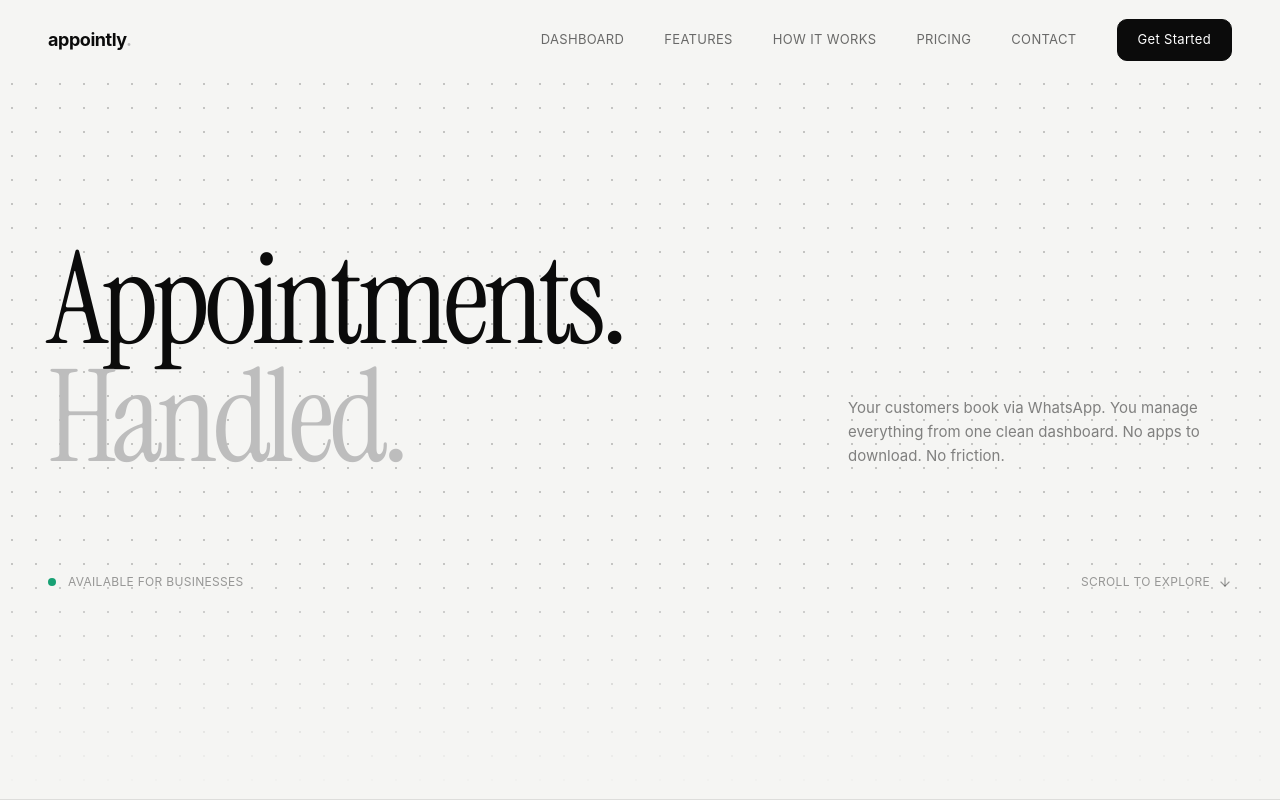
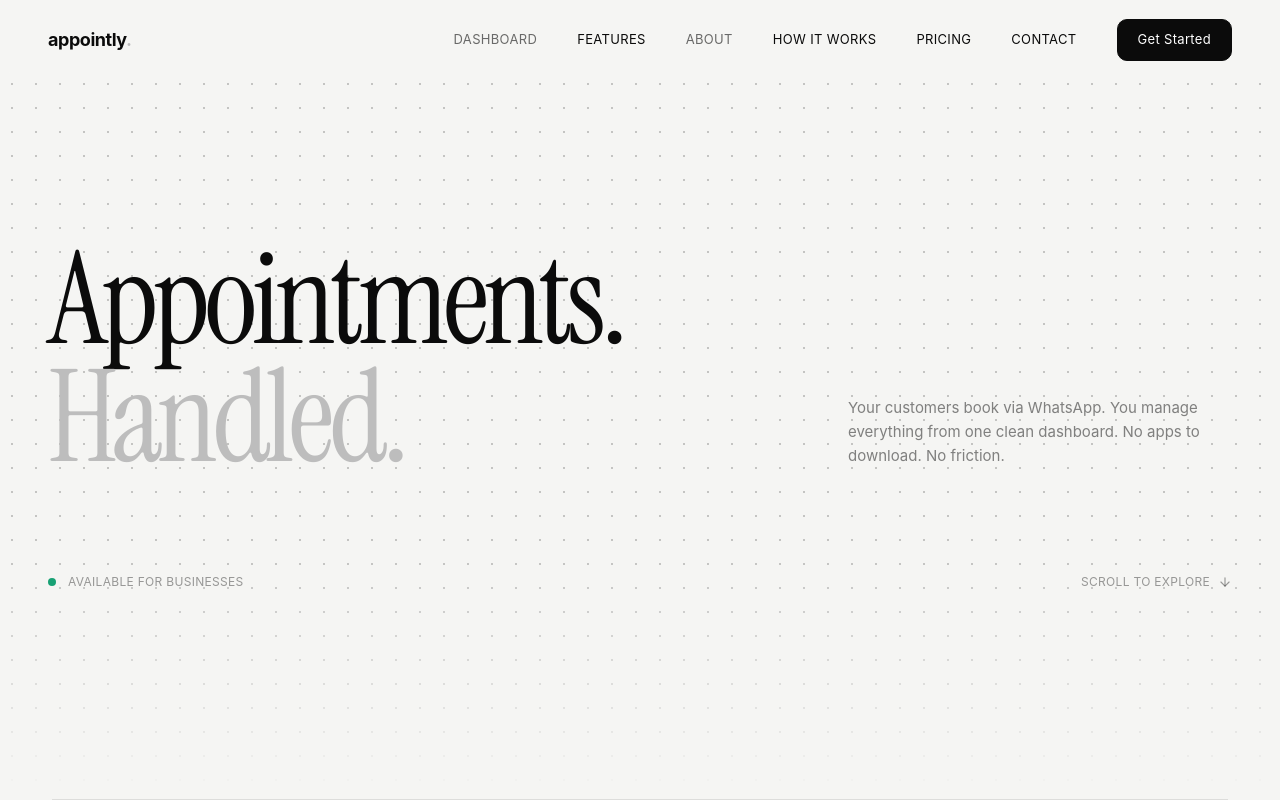
Before and after one commit to Now-Tiger/Appointly, a Next.js app: page / in a window 1280 px wide. Shown: the top 800 px of the page. Built offline with nearby package versions, Linux system fonts and the light colour scheme.

Commit message:
css fixes

```diff
--- a/components/landing/Footer.tsx
+++ b/components/landing/Footer.tsx
@@ -1,10 +1,27 @@
 "use client";
 
+import Link from "next/link";
+
 const footerLinks = {
-  Product: ["Features", "Pricing", "Integrations", "Changelog"],
+  Product: ["Features", "Pricing", "About", "Changelog"],
   Company: ["About", "Blog", "Careers", "Contact"],
   Legal: ["Privacy", "Terms", "Security"],
 };
+
+// const footerItemsWithLinks = [
+//   { category: "Product", label: "Features", page: "/#features" },
+//   { category: "Product", label: "Pricing", page: "/#pricing" },
+//   { category: "Product", label: "Integrations", page: "/" },
+//
+//   { category: "Company", label: "About", page: "/about" },
+//   { category: "Company", label: "Blog", page: "/" },
+//   { category: "Company", label: "Careers", page: "/" },
+//   { category: "Company", label: "Contact", page: "/" },
+//
+//   { category: "Legal", label: "Privacy", page: "/" },
+//   { category: "Legal", label: "Terms", page: "/" },
+//   { category: "Legal", label: "Security", page: "/" },
+// ];
 
 export default function Footer() {
   return (
@@ -30,12 +47,12 @@ export default function Footer() {
               <ul className="space-y-2.5">
                 {links.map((link) => (
                   <li key={link}>
-                    <a
-                      href="#"
+                    <Link
+                      href={link.toLowerCase()}
                       className="text-white/50 text-sm hover:text-white transition-colors duration-200"
                     >
                       {link}
-                    </a>
+                    </Link>
                   </li>
                 ))}
               </ul>
--- a/components/landing/HeroSection.tsx
+++ b/components/landing/HeroSection.tsx
@@ -76,7 +76,7 @@ export default function HeroSection() {
       </div>
 
       {/* Thin bottom divider */}
-      <div className="absolute bottom-0 left-0 right-0 h-px bg-[#0B0B0B]/10" />
+      <div className="absolute bottom-0 left-5 right-5 md:left-13 md:right-13 h-px bg-[#0B0B0B]/10" />
     </section>
   );
 }
--- a/components/landing/Navbar.tsx
+++ b/components/landing/Navbar.tsx
@@ -4,75 +4,81 @@ import { useState } from "react";
 import { motion, AnimatePresence } from "framer-motion";
 import { Menu, X } from "lucide-react";
 import Link from "next/link";
+import { usePathname } from "next/navigation";
 
-const navLinks = [
-  { label: "Dashboard", href: "/dashboard", isPage: true },
-  { label: "Features", href: "#features" },
-  { label: "How it works", href: "#how-it-works" },
-  { label: "Pricing", href: "#pricing" },
-  { label: "Contact", href: "#contact" },
+type NavLink = {
+  label: string;
+  href: string;
+};
+
+const navLinks: NavLink[] = [
+  { label: "Dashboard", href: "/dashboard" },
+  { label: "Features", href: "/#features" },
+  { label: "About", href: "/about" },
+  { label: "How it works", href: "/#how-it-works" },
+  { label: "Pricing", href: "/#pricing" },
+  { label: "Contact", href: "/#contact" },
 ];
 
 export default function Navbar() {
   const [mobileOpen, setMobileOpen] = useState(false);
+  const pathname = usePathname();
 
-  const scrollTo = (href: string) => {
-    setMobileOpen(false);
-    const el = document.querySelector(href);
-    if (el) el.scrollIntoView({ behavior: "smooth" });
-  };
+  const closeMobile = () => setMobileOpen(false);
 
   return (
     <>
+      {/* Navbar */}
       <nav className="fixed top-0 left-0 right-0 z-50 bg-[#F5F5F3]/90 backdrop-blur-sm">
-        <div className="max-w-350 mx-auto flex items-center justify-between px-6 md:px-12 h-16 md:h-20">
-          <a
-            href="#"
+        <div className="max-w-7xl mx-auto flex items-center justify-between px-6 md:px-12 h-16 md:h-20">
+          <Link
+            href="/"
             className="text-[#0B0B0B] font-bold text-lg tracking-tight"
           >
-            appointly<span className="text-[#BDBDBD]">.</span>
-          </a>
+            appointly<span className="mx-auto text-[#BDBDBD]">.</span>
+          </Link>
 
-          {/* Desktop nav */}
+          {/* Desktop Nav */}
           <div className="hidden md:flex items-center gap-10">
-            {navLinks.map((link) =>
-              link.isPage ? (
+            {navLinks.map((link) => {
+              const isActive =
+                pathname === link.href ||
+                (link.href.startsWith("/#") && pathname === "/");
+
+              return (
                 <Link
                   key={link.label}
-                  href={"/dashboard"}
-                  className="text-[13px] tracking-wide uppercase text-[#0B0B0B]/60 hover:text-[#0B0B0B] transition-colors duration-200"
+                  href={link.href}
+                  className={`text-[13px] tracking-wide uppercase transition-colors duration-200 ${
+                    isActive
+                      ? "text-[#0B0B0B]"
+                      : "text-[#0B0B0B]/60 hover:text-[#0B0B0B]"
+                  }`}
                 >
                   {link.label}
                 </Link>
-              ) : (
-                <button
-                  key={link.label}
-                  onClick={() => scrollTo(link.href)}
-                  className="text-[13px] tracking-wide uppercase text-[#0B0B0B]/60 hover:text-[#0B0B0B] transition-colors duration-200"
-                >
-                  {link.label}
-                </button>
-              ),
-            )}
-            <button
-              onClick={() => scrollTo("#contact")}
+              );
+            })}
+
+            <Link
+              href="/#contact"
               className="text-[13px] tracking-wide bg-[#0B0B0B] text-white px-5 py-2.5 rounded-lg hover:bg-white hover:text-[#0B0B0B] border border-[#0B0B0B] transition-all duration-150"
             >
               Get Started
-            </button>
+            </Link>
           </div>
 
-          {/* Mobile hamburger */}
+          {/* Mobile Button */}
           <button
             className="md:hidden text-[#0B0B0B] p-2"
-            onClick={() => setMobileOpen(!mobileOpen)}
+            onClick={() => setMobileOpen((prev) => !prev)}
           >
             {mobileOpen ? <X size={22} /> : <Menu size={22} />}
           </button>
         </div>
       </nav>
 
-      {/* Mobile menu */}
+      {/* Mobile Menu */}
       <AnimatePresence>
         {mobileOpen && (
           <motion.div
@@ -82,32 +88,24 @@ export default function Navbar() {
             transition={{ duration: 0.2, ease: "easeOut" }}
             className="fixed inset-0 top-16 z-40 bg-[#F5F5F3] flex flex-col px-6 pt-8 gap-6"
           >
-            {navLinks.map((link) =>
-              link.isPage ? (
+            {navLinks.map((link) => (
               <Link
                 key={link.label}
-                  href={"/dashboard"}
-                  onClick={() => setMobileOpen(false)}
+                href={link.href}
+                onClick={closeMobile}
                 className="text-left text-2xl font-medium text-[#0B0B0B] tracking-tight"
               >
                 {link.label}
               </Link>
-              ) : (
-                <button
-                  key={link.label}
-                  onClick={() => scrollTo(link.href)}
-                  className="text-left text-2xl font-medium text-[#0B0B0B] tracking-tight"
-                >
-                  {link.label}
-                </button>
-              ),
-            )}
-            <button
-              onClick={() => scrollTo("#contact")}
+            ))}
+
+            <Link
+              href="/#contact"
+              onClick={closeMobile}
               className="mt-4 text-base bg-[#0B0B0B] text-white px-6 py-3.5 rounded-lg w-full hover:bg-white hover:text-[#0B0B0B] border border-[#0B0B0B] transition-all duration-150"
             >
               Get Started
-            </button>
+            </Link>
           </motion.div>
         )}
       </AnimatePresence>
```
Lines whose indentation alone changed are shown as unchanged.
